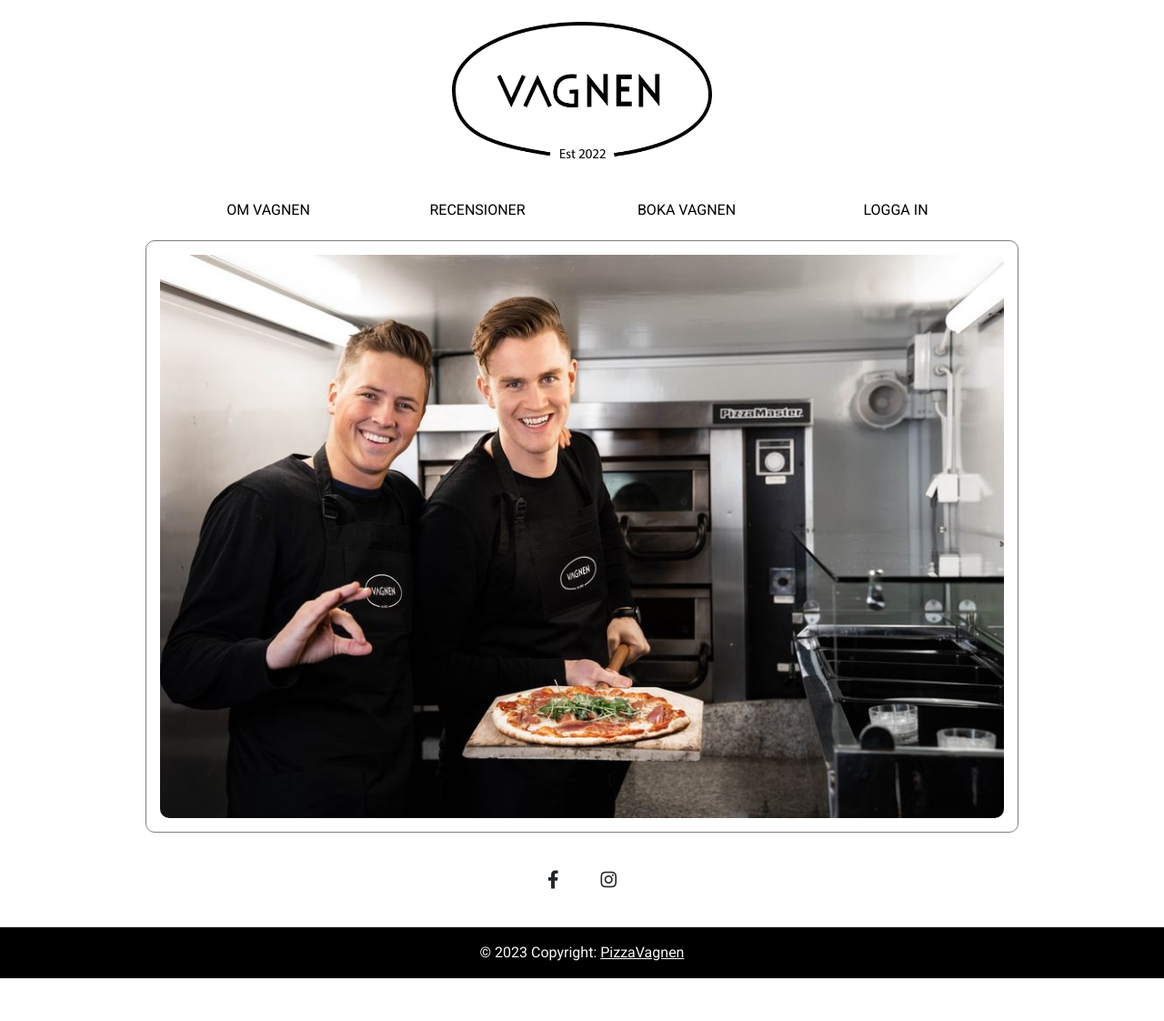
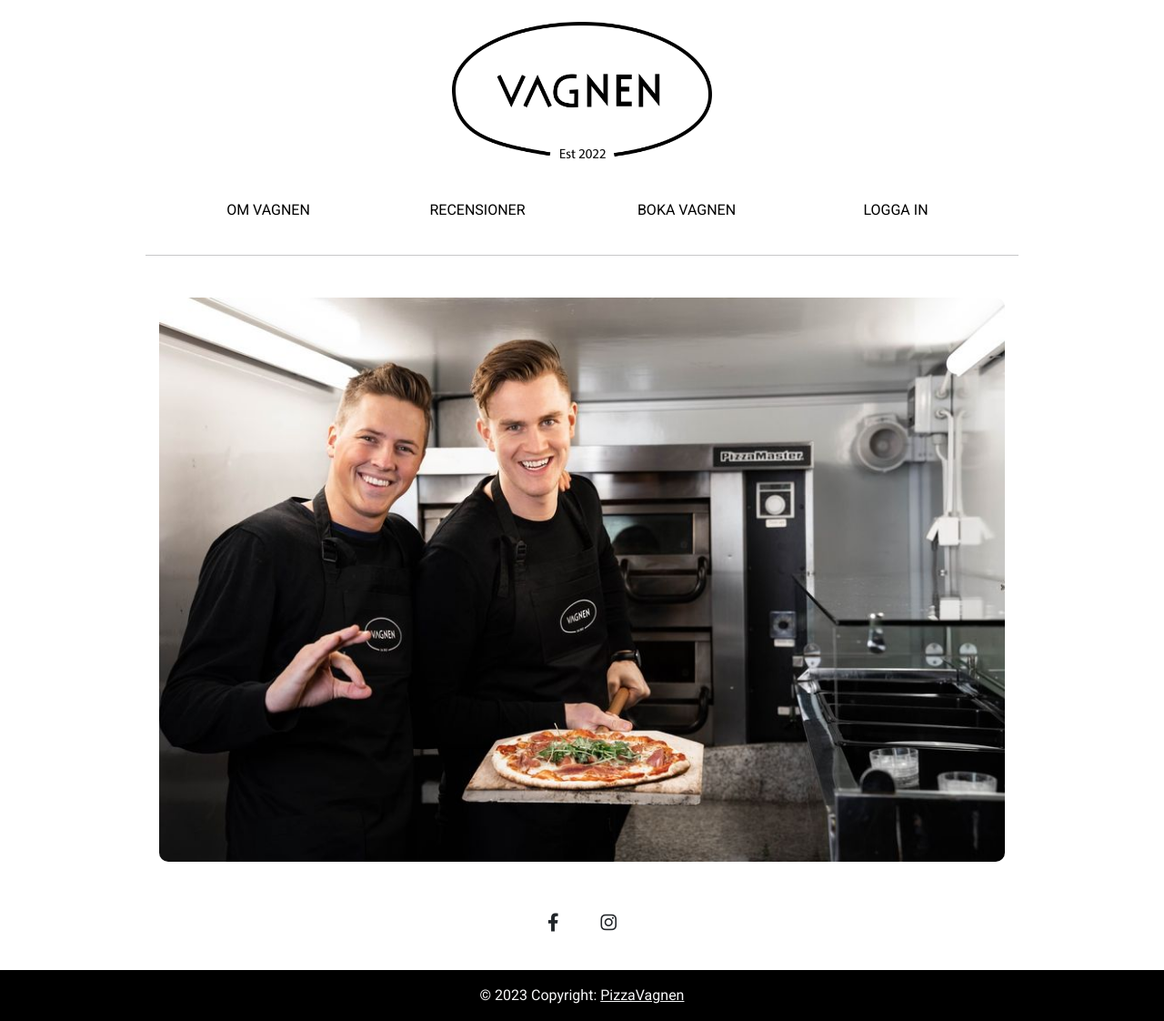
Before and after one commit to simonjellvert/pizzavagnen, a Django app: page / in a window 1280 px wide. Shown: the whole page at 91% size. Before the commit the page ends 1075 px from the top, so only its background shows below. Run offline with Django 3.2, Linux system fonts and the light colour scheme; some libraries are stand-ins or nearby versions.

Commit message:
Style home page

```diff
--- a/home/templates/home/index.html
+++ b/home/templates/home/index.html
@@ -2,6 +2,7 @@
 {% load static %}
 {% block content %}
 
+<hr class="mx-auto" style="width: 75%;">
 <section class="d-flex align-items-center justify-content-center">
     <div class="hero">
         <img class="img-fluid" src="/static/img/333064805_760223689005819_9082627831218226945_n.jpg" alt="Sebbe och Petter i vagnen">
--- a/static/css/style.css
+++ b/static/css/style.css
@@ -167,8 +167,7 @@ h6 {
 
 .hero {
     width: 75%;
-    margin: 0 15px 0 15px;
-    border: 1px solid grey;
+    margin: 15px 15px 0 15px;
     border-radius: 10px;
     padding: 15px;
 }
```
